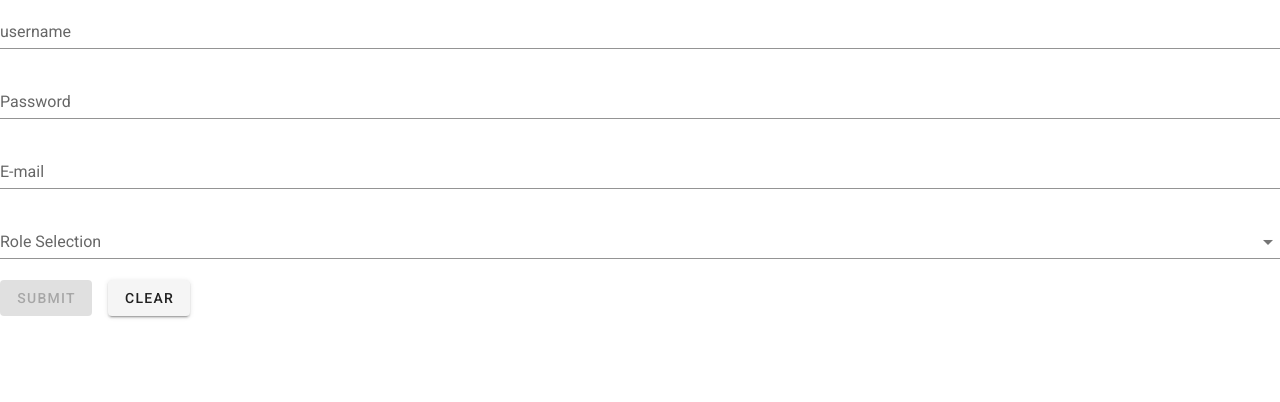
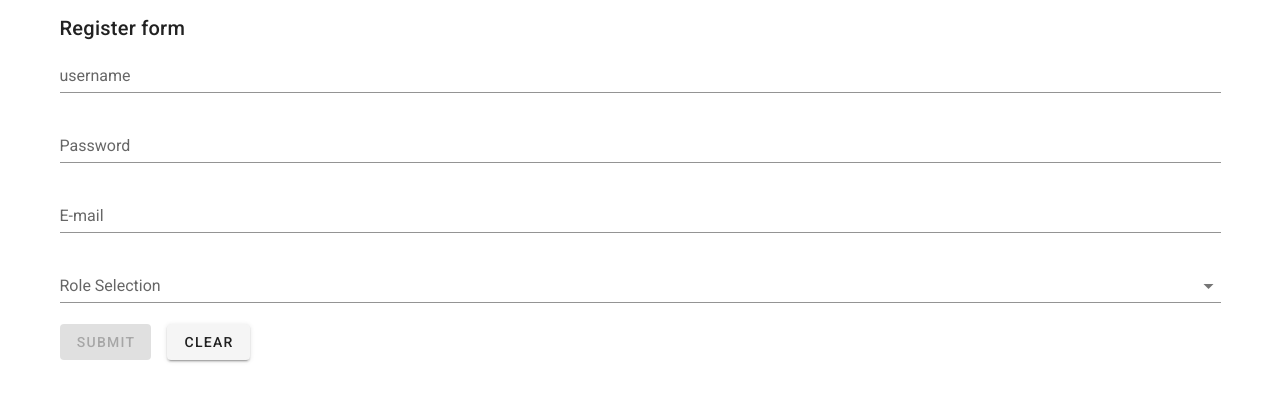
Before and after one commit to Projet-elective/front, a Vue app in the folder front-app/: page /register in a window 1280 px wide. Shown: the top 402 px of the page. Built offline with nearby package versions, Linux system fonts and the light colour scheme.

Commit message:
Better register form

```diff
--- a/front-app/src/components/AuthComponent.vue
+++ b/front-app/src/components/AuthComponent.vue
@@ -1,146 +1,11 @@
-<!-- <template>
-    <validation-observer ref="observer" v-slot="{ invalid }">
-        <form @submit.prevent="login">
-            <validation-provider v-slot="{ errors }" name="lastName" rules="required">
-                <v-text-field v-model="lastName" :error-messages="errors" label="Last Name" required>
-                </v-text-field>
-            </validation-provider>
-            <validation-provider v-slot="{ errors }" name="firstName" rules="required">
-                <v-text-field v-model="firstName" :error-messages="errors" label="First Name" required>
-                </v-text-field>
-            </validation-provider>
-            <validation-provider v-slot="{ errors }" name="password" rules="required">
-                <v-text-field v-model="password" :error-messages="errors" label="Password" type='password' required>
-                </v-text-field>
-            </validation-provider>
-            <validation-provider v-slot="{ errors }" name="address" rules="required">
-                <v-text-field v-model="address" :error-messages="errors" label="Address" required>
-                </v-text-field>
-            </validation-provider>
-            <validation-provider v-slot="{ errors }" name="phoneNumber" :rules="{
-                required: true,
-                digits: 10,
-                // regex: '^(71|72|74|76|81|82|84|85|86|87|88|89)\\d{5}$'
-            }">
-                <v-text-field v-model="phoneNumber" :counter="10" :error-messages="errors" label="Phone Number"
-                    required>
-                </v-text-field>
-            </validation-provider>
-            <validation-provider v-slot="{ errors }" name="email" rules="required|email">
-                <v-text-field v-model="email" :error-messages="errors" label="E-mail" required></v-text-field>
-            </validation-provider>
-            <validation-provider v-slot="{ errors }" name="roles" rules="required">
-                <v-select v-model="select" :items="roles" :error-messages="errors" label="Role Selection"
-                    data-vv-name="role" required></v-select>
-            </validation-provider>
-
-            <v-btn class="mr-4" type="submit" :disabled="invalid">
-                submit
-            </v-btn>
-            <v-btn @click="clear">
-                clear
-            </v-btn>
-        </form>
-    </validation-observer>
-</template>
-
-<script>
-import { required, digits, email, max, regex } from 'vee-validate/dist/rules'
-import { extend, ValidationObserver, ValidationProvider, setInteractionMode } from 'vee-validate'
-
-setInteractionMode('eager')
-
-extend('digits', {
-    ...digits,
-    message: '{_field_} needs to be {length} digits. ({_value_})',
-})
-
-extend('required', {
-    ...required,
-    message: '{_field_} can not be empty',
-})
-
-extend('max', {
-    ...max,
-    message: '{_field_} may not be greater than {length} characters',
-})
-
-extend('regex', {
-    ...regex,
-    message: '{_field_} {_value_} does not match {regex}',
-})
-
-extend('email', {
-    ...email,
-    message: 'Email must be valid',
-})
-
-export default {
-    name: 'AuthComp',
-    components: {
-        ValidationProvider,
-        ValidationObserver,
-    },
-    data: () => ({
-        firstName: '',
-        lastName: '',
-        password:'',
-        address: '',
-        phoneNumber: '',
-        email: '',
-        select: null,
-        roles: [
-            'None',
-            'Deliverer',
-            'Restaurant',
-            'Developer',
-            'Business Service',
-            'Technical Service',
-        ],
-    }),
-
-    methods: {
-        async login() {
-            const { firstName, lastName, password, phoneNumber, email, select, address } = this;
-            const role = select
-            const res = await fetch(
-                "http://localhost:8080/api/auth/signup",
-                {
-                    method: "POST",
-                    headers: {
-                        "Content-Type": "application/json"
-                    },
-                    body: JSON.stringify({
-                        firstName,
-                        lastName,
-                        password,
-                        phoneNumber,
-                        email,
-                        role,
-                        address
-                    })
-                }
-            );
-            const data = await res.json();
-            console.log(data);
-        },
-        clear() {
-            this.lastName = ''
-            this.firstName = ''
-            this.address = ''
-            this.password = ''
-            this.phoneNumber = ''
-            this.email = ''
-            this.select = null
-            this.$refs.observer.reset()
-        },
-    },
-}
-</script> -->
-
 <template>
     <validation-observer ref="observer" v-slot="{ invalid }">
-        <form @submit.prevent="login">
+        <div class="container">
+            <div class="title">
+                Register form
+            </div>
+
+            <form @submit.prevent="login" v-if="!savingSuccessful" style="margin-bottom: 2rem;">
                 <validation-provider v-slot="{ errors }" name="username" rules="required">
                     <v-text-field v-model="username" :error-messages="errors" label="username" required>
                     </v-text-field>
@@ -164,8 +29,18 @@ export default {
                     clear
                 </v-btn>
             </form>
-        <div>
-
+            <div class="success container" v-if="savingSuccessful">
+                <h1>{{errorMessages}}</h1>
+                <v-btn @click="home">
+                    Return home
+                </v-btn>
+            </div>
+            <div class="error container" v-if="errorInRegister">
+                <h1>{{errorMessages}}</h1>
+                <v-btn @click="home">
+                    Return home
+                </v-btn>
+            </div>
         </div>
     </validation-observer>
 
@@ -221,6 +96,9 @@ export default {
             'commercial',
             'tech',
         ],
+        savingSuccessful: false,
+        errorInRegister: false,
+        errorMessages:'',
     }),
 
     methods: {
@@ -247,9 +125,15 @@ export default {
             );
             const data = await res.json();
             if (data['message'] == 'User was registered successfully!') {
-                document.location.href = "http://localhost:8081/";
-            }else{
+                this.errorMessages = data['message'];
+                this.savingSuccessful = true;
+                this.errorInRegister = false;
+            } else {
+                this.errorMessages = data['message'];
+                this.errorInRegister = true;
+                this.savingSuccessful = false;
                 this.clear();
+
             }
         },
         clear() {
@@ -259,6 +143,9 @@ export default {
             this.select = null
             this.$refs.observer.reset()
         },
+        home() {
+            document.location.href = "http://localhost:8081/";
+        }
     },
 }
 </script>
```
Lines whose indentation alone changed are shown as unchanged.
